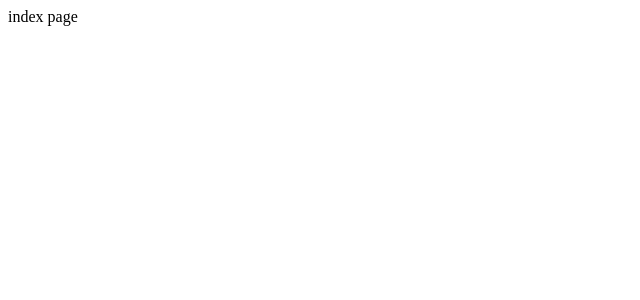
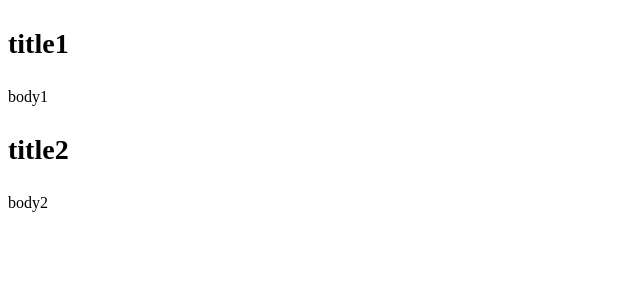
Before and after one commit to nashiusagi/blog-frontend, a Nuxt app: page / in a window 1280 px wide. Shown: the top 300 px of the page, without its empty margins (0-640 px from the left). Built offline with nearby package versions, Linux system fonts and the light colour scheme.

Commit message:
[add] 投稿一覧のプロトタイプを作成

```diff
--- a/pages/index.vue
+++ b/pages/index.vue
@@ -1,3 +1,33 @@
+<script setup lang="ts">
+import type { Post } from "types/api"
+
+const posts: Array<Post> = [
+  {
+    id: 1,
+    title: 'title1',
+    body: 'body1',
+  },
+  {
+    id: 2,
+    title: 'title2',
+    body: 'body2',
+  },
+]
+</script>
+
 <template>
-  index page
+  <div>
+    <div v-for="post in posts" :key="post.id">
+      <p :class="$style.title">{{ post.title }}</p>
+      <p>{{ post.body }}</p>
+    </div>
+  </div>
 </template>
+
+<style module>
+.title {
+  font-size: 28px;
+  font-weight: bold;
+  font-style: normal;
+}
+</style>
--- /dev/null
+++ b/types/api.ts
@@ -0,0 +1,5 @@
+export interface Post {
+  id: number;
+  title: string;
+  body: string;
+}
```
